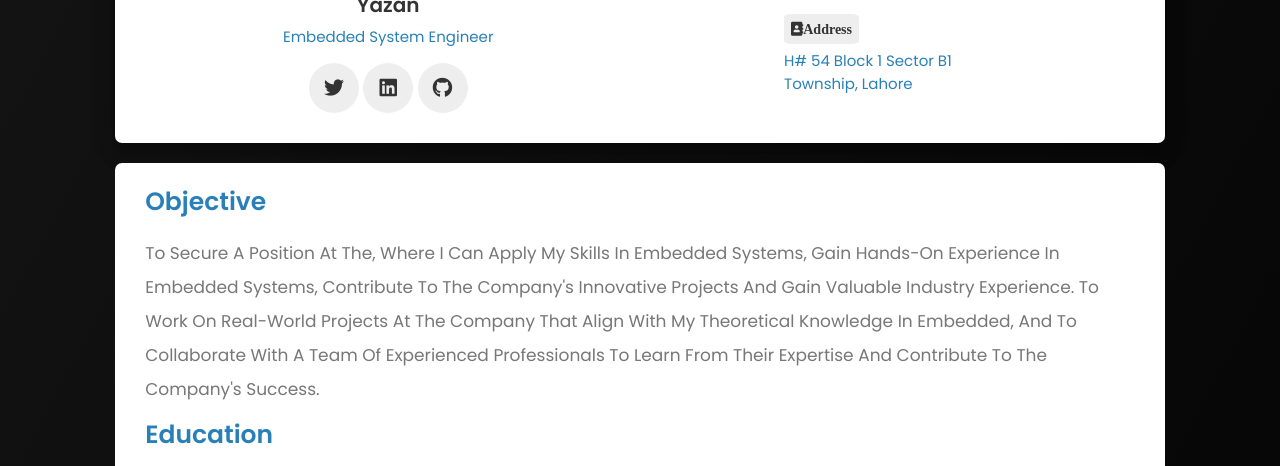
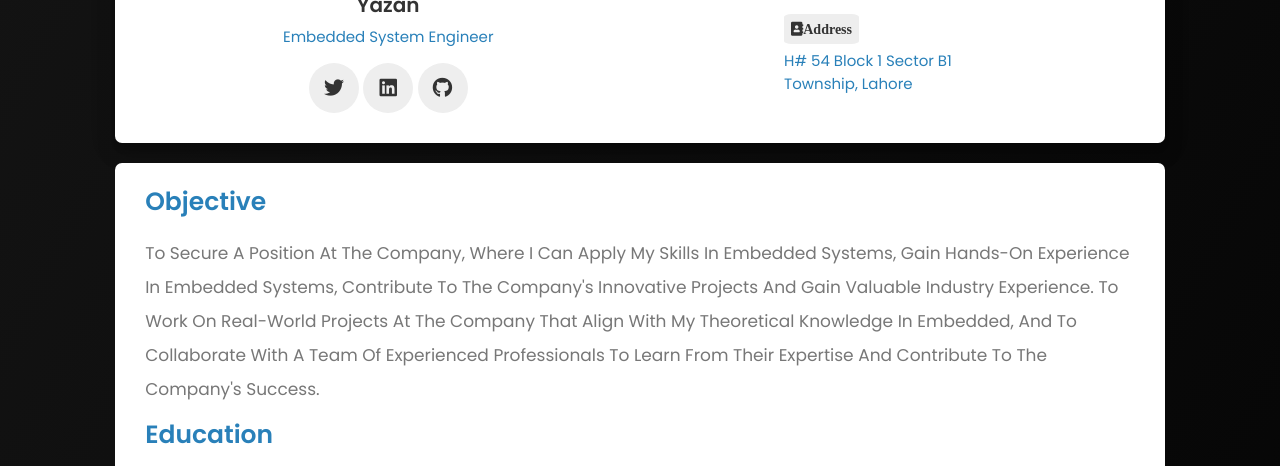
Before and after one commit to YazanHussnain/resume, a plain HTML site: page index.html in a window 1280 px wide. Shown: the part 297-763 px from the top of the page. Drawn offline with Linux system fonts and the light colour scheme.

Commit message:
Update index.html

```diff
--- a/index.html
+++ b/index.html
@@ -63,7 +63,7 @@
 
         <div class="about">
             <h3 class="title">Objective</h3>
-            <p>To secure a position at the, where I can apply my skills in embedded systems, gain hands-on experience in embedded systems, contribute to the company's innovative projects and gain valuable industry experience.
+            <p>To secure a position at the company, where I can apply my skills in embedded systems, gain hands-on experience in embedded systems, contribute to the company's innovative projects and gain valuable industry experience.
                 To work on real-world projects at the company that align with my theoretical knowledge in embedded, and to collaborate with a team of experienced professionals to learn from their expertise and contribute to the company's success.</p>
         </div>
 
```
